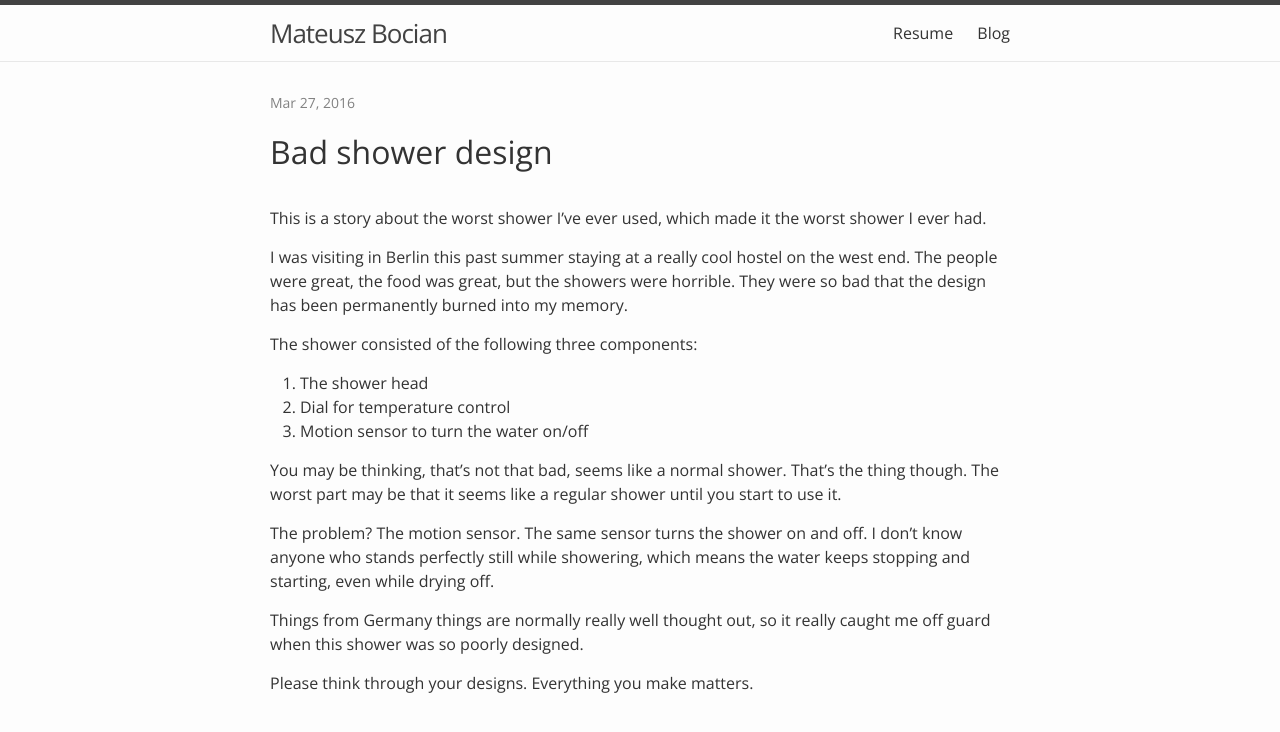
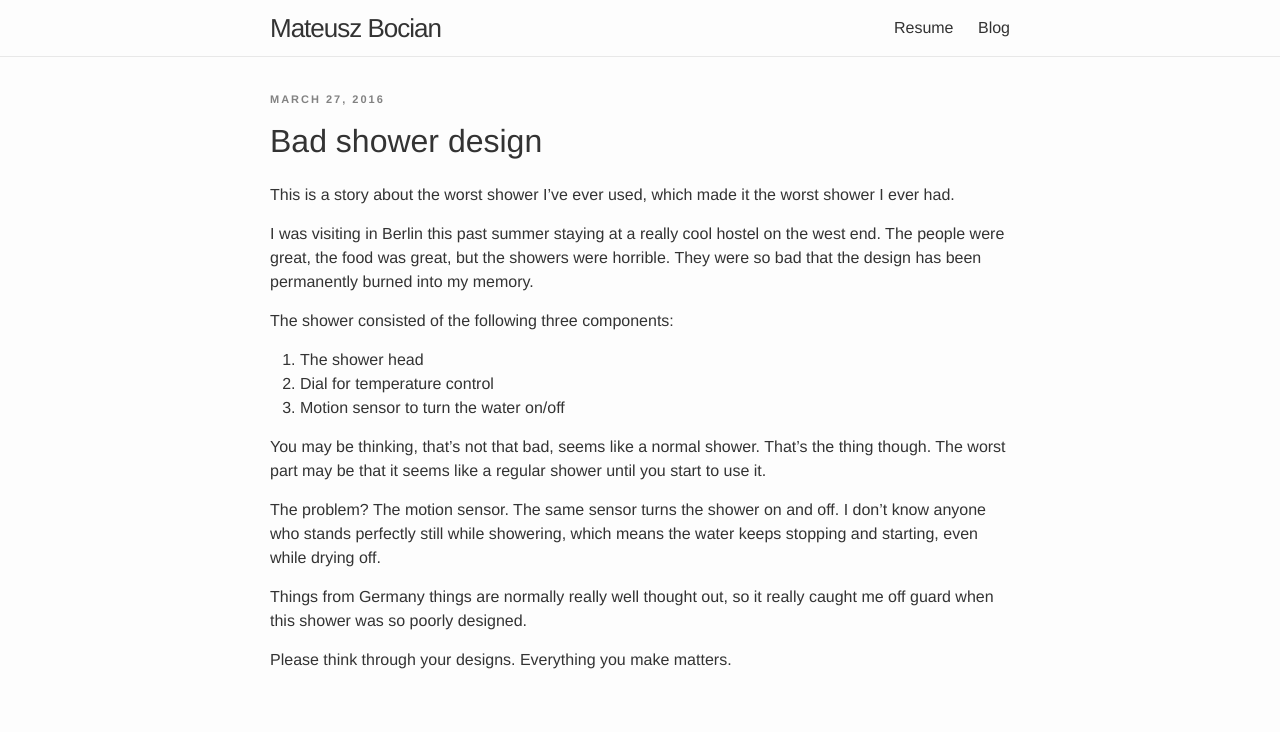
Before and after one commit to matty99/matty99.github.io, a Jekyll site: the page built from _posts/2016-03-27-special-shower.md, in a window 1280 px wide. Shown: the top 732 px of the page. Built offline with Jekyll 4.4.1, drawn with Linux system fonts in a browser that asks for light colours.

Commit message:
Updating post list layout to make page look a little cleaner

```diff
--- a/_includes/head.html
+++ b/_includes/head.html
@@ -3,7 +3,7 @@
   <meta http-equiv="X-UA-Compatible" content="IE=edge">
   <meta name="viewport" content="width=device-width, initial-scale=1">
 
-  <title>{% if page.title %}{{ page.title }}{% else %}{{ site.title }}{% endif %}</title>
+  <title>Mateusz Bocian - {% if page.title %}{{ page.title }}{% else %}{{ site.title }}{% endif %}</title>
   <meta name="description" content="{{ site.description }}">
 
   <link rel="stylesheet" href="{{ "/css/main.css" | prepend: site.url }}">
--- a/_layouts/post.html
+++ b/_layouts/post.html
@@ -2,14 +2,11 @@
 layout: default
 ---
 <div class="post">
-
   <header class="post-header">
-    <p class="post-meta">{{ page.date | date: "%b %-d, %Y" }}</p>
+    <p class="post-meta">{{ page.date | date: "%B %-d, %Y" }}</p>
     <h1>{{ page.title }}</h1>
   </header>
-
   <article class="post-content">
     {{ content }}
   </article>
-
 </div>
--- a/_sass/_base.scss
+++ b/_sass/_base.scss
@@ -79,13 +79,9 @@
 }
 /* `Links*/
 a {
-  color: $brand-color;
+  color: $text-color;
   text-decoration: none;
-  &:visited {
-    color: darken($brand-color, 15%);
-  }
   &:hover {
-    color: $text-color;
     text-decoration: underline;
   }
 }
--- a/_sass/_layout.scss
+++ b/_sass/_layout.scss
@@ -1,10 +1,7 @@
-/* Site header*/
+/* Header */
 .site-header {
   border-bottom: 1px solid $grey-color-light;
-  border-top: 5px solid $grey-color-dark;
   min-height: 56px;
-  /* Positioning context for the mobile navigation icon*/
-  position: relative;
 }
 .site-title {
   float: left;
@@ -12,10 +9,6 @@
   letter-spacing: -1px;
   line-height: 56px;
   margin-bottom: 0;
-  &,
-  &:visited {
-    color: $grey-color-dark;
-  }
 }
 .site-nav {
   float: right;
@@ -26,41 +19,42 @@
   .page-link {
     color: $text-color;
     line-height: $base-line-height;
-    /* Gaps between nav items, but not on the first one*/
+    /* Gaps between nav items, but not on the first one */
     &:not(:first-child) {
       margin-left: 20px;
     }
   }
 }
-/* Page content*/
+
+/* Post list */
 .page-content {
   padding: $spacing-unit 0;
 }
 .page-heading {
   font-size: 20px;
 }
-.post-list {
-  list-style: none;
-  margin-left: 0;
-  > li {
-    margin-bottom: $spacing-unit;
-  }
+.post {
+  padding-bottom: $spacing-unit;
 }
 .post-meta {
   color: $grey-color;
-  font-size: $small-font-size;
+  font-size: 0.6875rem;
+  font-weight: bold;
+  padding-bottom: 2.75px;
+  text-transform: uppercase;
+  letter-spacing: 2px;
 }
 .post-link {
-  display: block;
-  font-size: 24px;
+  font-size: 1.5rem;
+  line-height: 2rem;
 }
+
 /* Posts*/
 .post-header {
   margin-bottom: $spacing-unit;
 }
 .post-title {
   font-size: 42px;
-  letter-spacing: -1px;
   line-height: 1;
   @include media-query($on-laptop) {
     font-size: 36px;
--- a/css/main.scss
+++ b/css/main.scss
@@ -2,19 +2,25 @@
 # Only the main Sass file needs front matter (the dashes are enough)
 ---
 @charset "utf-8";
-@import url(https://fonts.googleapis.com/css?family=Open+Sans);
 
-$base-font-family: 'Open Sans', sans-serif;
+// Typography
+$base-font-family: "Helvetica Neue", helvetica, arial, sans-serif;
 $base-font-size: 16px;
-$small-font-size: $base-font-size * 0.875;
-$base-line-height: 1.5;
+$base-line-height: 1.5rem;
+$small-font-size: $base-font-size * 0.875; // TODO: Refactor font sizes
+
+// Layout
 $spacing-unit: 30px;
+
+// Colours
 $text-color: #333;
 $background-color: #fdfdfd;
 $brand-color: #2a7ae2;
 $grey-color: #828282;
 $grey-color-light: lighten($grey-color, 40%);
 $grey-color-dark: darken($grey-color, 25%);
+
+// Breakpoints
 $on-palm: 600px;
 $on-laptop: 800px;
 
@@ -34,17 +40,3 @@
 
 // Import partials from `sass_dir` (defaults to `_sass`)
 @import "base", "layout", "utils", "syntax-highlighting";
-footer {
-  h1,
-  h3 {
-    text-align: center;
-  }
-  h1 {
-    margin-bottom: 10px;
-  }
-}
-
-footer {
-  padding-bottom: 50px;
-  text-align: center;
-}
```
Also changed, not shown: post-list.html (+13 -13 lines).
